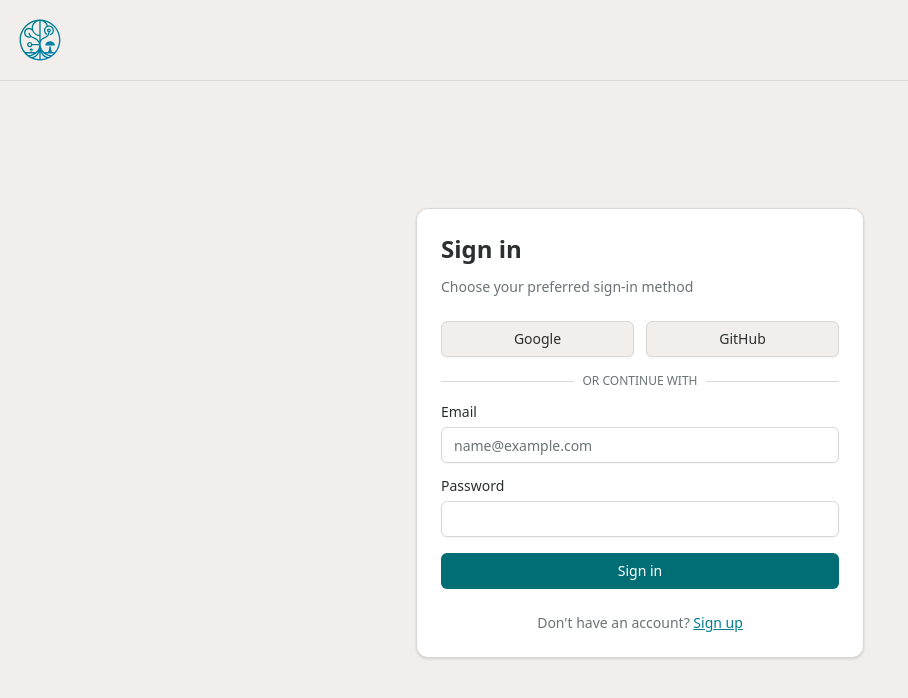
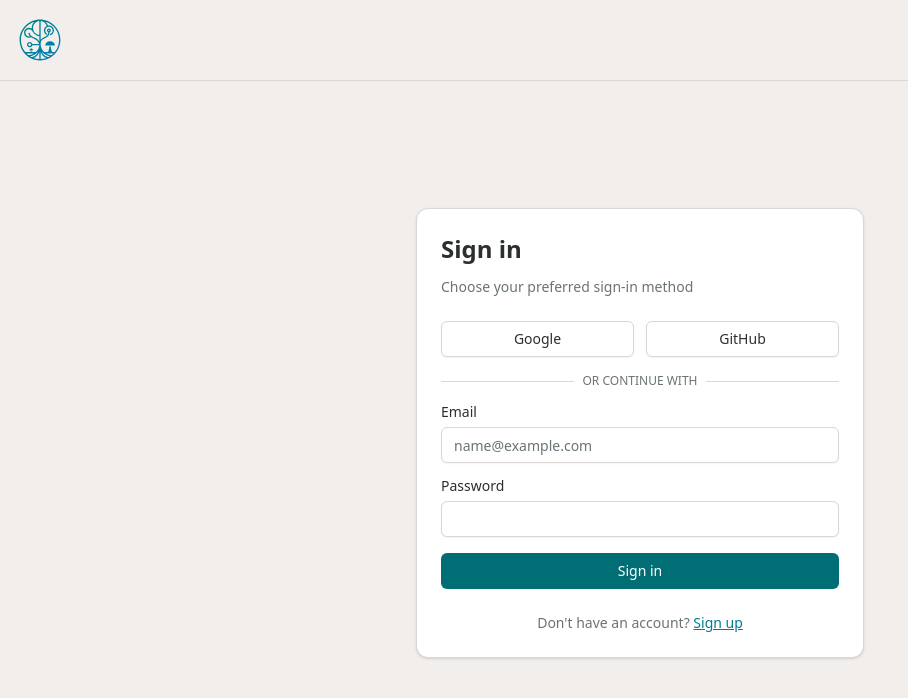
Before and after one commit to krivaten/krivaten-app, a React (Vite) app in the folder frontend/: page /signin in a window 1280 px wide. Shown: the top 698 px of the page, without its empty margins (0-908 px from the left). Built offline with nearby package versions, Linux system fonts and the light colour scheme; no server answers.

Commit message:
fix: button background color

```diff
--- a/frontend/src/components/ui/button.tsx
+++ b/frontend/src/components/ui/button.tsx
@@ -13,7 +13,7 @@ const buttonVariants = cva(
         destructive:
           "bg-destructive text-white hover:bg-destructive/90 focus-visible:ring-destructive/20 dark:focus-visible:ring-destructive/40 dark:bg-destructive/60",
         outline:
-          "border bg-background shadow-xs hover:bg-accent hover:text-accent-foreground dark:bg-input/30 dark:border-input dark:hover:bg-input/50",
+          "border bg-white shadow-xs hover:bg-accent hover:text-accent-foreground dark:bg-input/30 dark:border-input dark:hover:bg-input/50",
         secondary:
           "bg-secondary text-secondary-foreground hover:bg-secondary/80",
         ghost:
```
